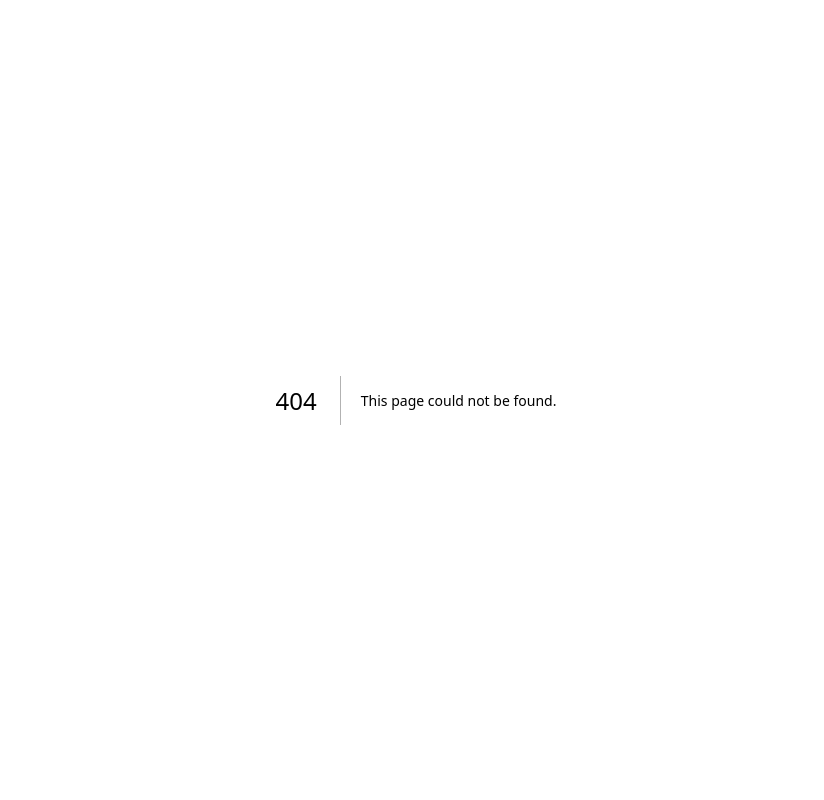
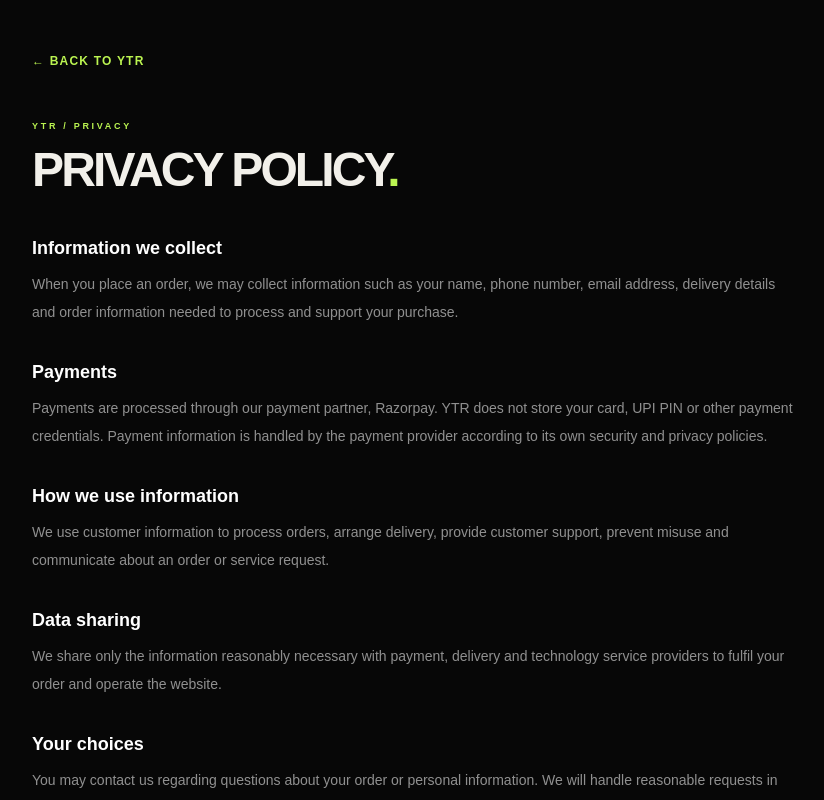
Before and after one commit to salonisoni2707-tech/ytR, a Next.js app: page /privacy in a window 1280 px wide. Before the commit this address had no page. Shown: the top 800 px of the page, without its empty margins (224-1048 px from the left). Built offline with nearby package versions, Linux system fonts and the light colour scheme.

Commit message:
Add YTR privacy policy

```diff
--- /dev/null
+++ b/src/app/privacy/page.tsx
@@ -0,0 +1,21 @@
+import Link from "next/link";
+
+export default function PrivacyPage() {
+  return (
+    <main className="min-h-screen bg-[#070707] px-5 py-12 text-[#f2f0ea] lg:px-8">
+      <div className="mx-auto max-w-3xl">
+        <Link href="/" className="text-xs font-black tracking-widest text-lime-300">← BACK TO YTR</Link>
+        <p className="mt-12 text-[9px] font-black tracking-[0.3em] text-lime-300">YTR / PRIVACY</p>
+        <h1 className="mt-3 text-5xl font-black uppercase tracking-[-0.06em]">Privacy Policy<span className="text-lime-300">.</span></h1>
+        <div className="mt-10 space-y-8 text-sm leading-7 text-white/55">
+          <section><h2 className="text-lg font-black text-white">Information we collect</h2><p className="mt-2">When you place an order, we may collect information such as your name, phone number, email address, delivery details and order information needed to process and support your purchase.</p></section>
+          <section><h2 className="text-lg font-black text-white">Payments</h2><p className="mt-2">Payments are processed through our payment partner, Razorpay. YTR does not store your card, UPI PIN or other payment credentials. Payment information is handled by the payment provider according to its own security and privacy policies.</p></section>
+          <section><h2 className="text-lg font-black text-white">How we use information</h2><p className="mt-2">We use customer information to process orders, arrange delivery, provide customer support, prevent misuse and communicate about an order or service request.</p></section>
+          <section><h2 className="text-lg font-black text-white">Data sharing</h2><p className="mt-2">We share only the information reasonably necessary with payment, delivery and technology service providers to fulfil your order and operate the website.</p></section>
+          <section><h2 className="text-lg font-black text-white">Your choices</h2><p className="mt-2">You may contact us regarding questions about your order or personal information. We will handle reasonable requests in accordance with applicable law.</p></section>
+        </div>
+        <nav className="mt-16 flex flex-wrap gap-4 border-t border-white/10 pt-6 text-[9px] font-black tracking-widest text-white/40"><Link href="/terms">TERMS</Link><Link href="/shipping">SHIPPING</Link><Link href="/refund">REFUNDS</Link><Link href="/contact">CONTACT</Link></nav>
+      </div>
+    </main>
+  );
+}
```
